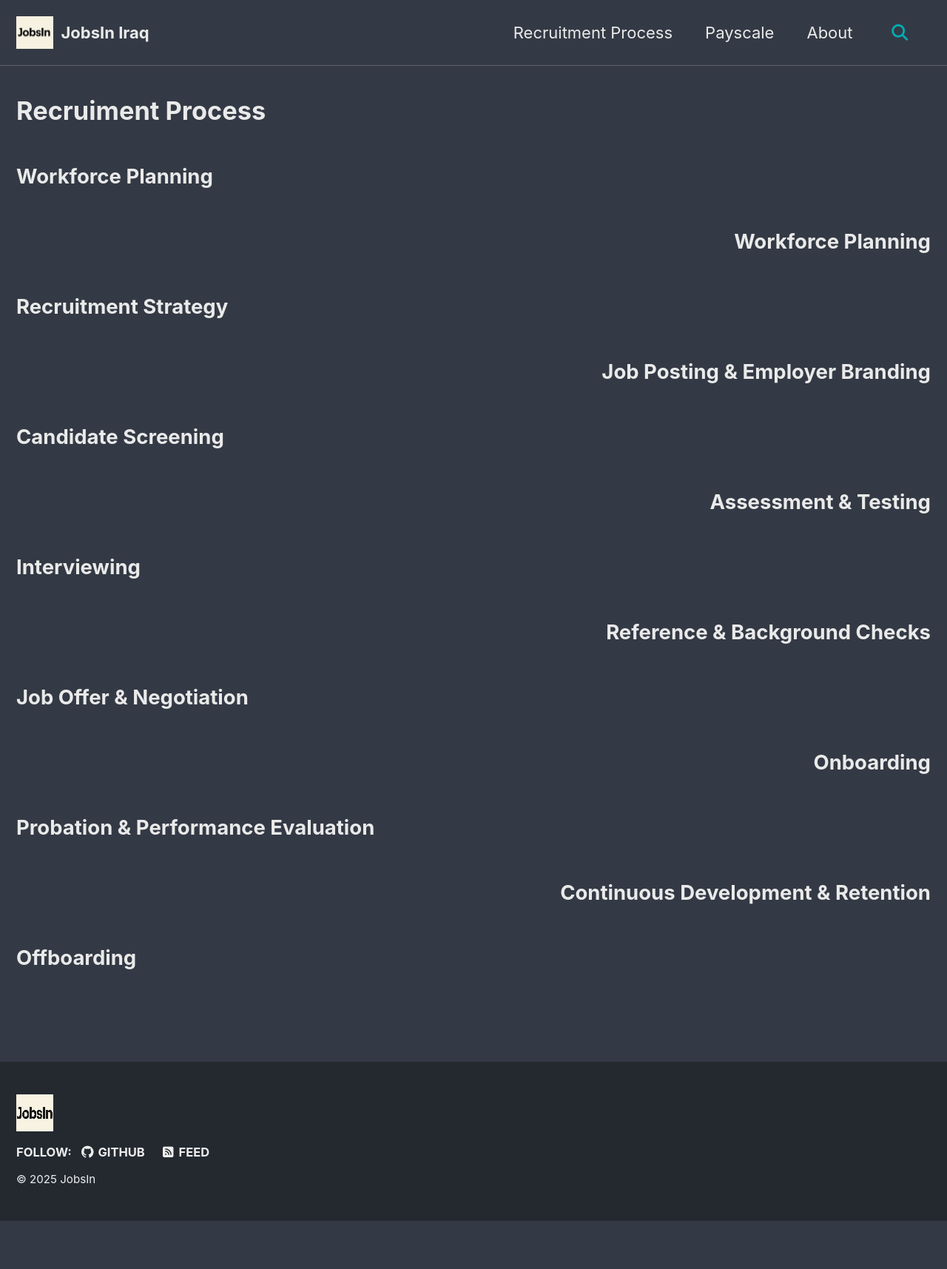
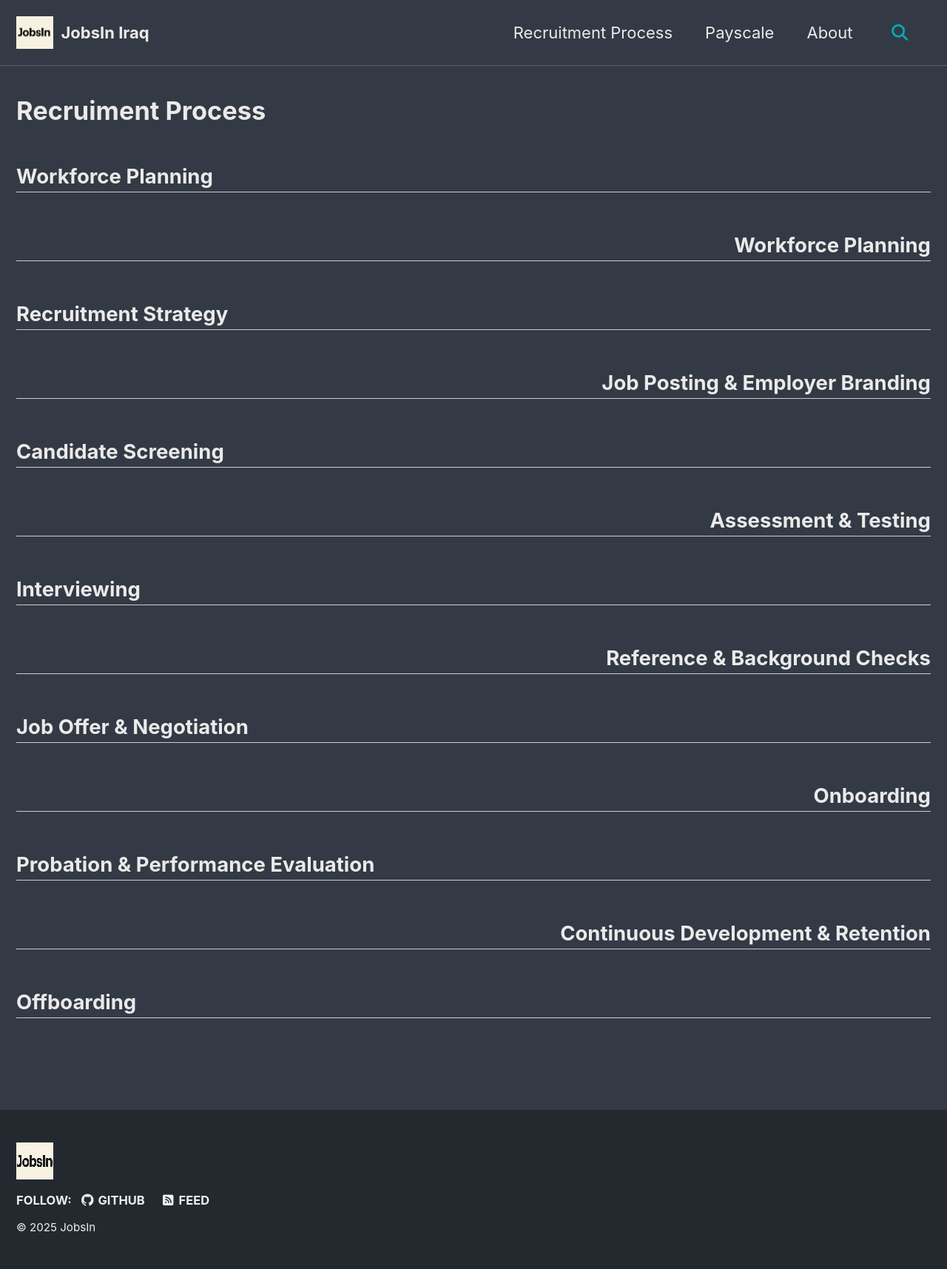
Before and after one commit to JobsInIraq/jobsiniraq.github.io, a Jekyll site: the page built from _pages/process.md, in a window 1280 px wide. Shown: the whole page at 74% size. Built offline with Jekyll 4.4.1, drawn with Linux system fonts in a browser that asks for light colours; cached includes are drawn as plain includes; before the commit the page ends 1650 px from its top, so only the background shows below that.

Commit message:
Update process.md

```diff
--- a/_pages/process.md
+++ b/_pages/process.md
@@ -6,53 +6,53 @@ permalink: /process/
 ---
 
 <div style="text-align: left;">
-  <h2>Workforce Planning</h2>
+  <h2 style="border-bottom: 1px solid #ccc; padding-bottom: 4px;">Workforce Planning</h2>
 </div>
 
 <div style="text-align: right;">
-  <h2>Workforce Planning</h2>
+  <h2 style="border-bottom: 1px solid #ccc; padding-bottom: 4px;">Workforce Planning</h2>
 </div>
 
 <div style="text-align: left;">
-  <h2>Recruitment Strategy</h2>
+  <h2 style="border-bottom: 1px solid #ccc; padding-bottom: 4px;">Recruitment Strategy</h2>
 </div>
 
 <div style="text-align: right;">
-  <h2>Job Posting &amp; Employer Branding</h2>
+  <h2 style="border-bottom: 1px solid #ccc; padding-bottom: 4px;">Job Posting &amp; Employer Branding</h2>
 </div>
 
 <div style="text-align: left;">
-  <h2>Candidate Screening</h2>
+  <h2 style="border-bottom: 1px solid #ccc; padding-bottom: 4px;">Candidate Screening</h2>
 </div>
 
 <div style="text-align: right;">
-  <h2>Assessment &amp; Testing</h2>
+  <h2 style="border-bottom: 1px solid #ccc; padding-bottom: 4px;">Assessment &amp; Testing</h2>
 </div>
 
 <div style="text-align: left;">
-  <h2>Interviewing</h2>
+  <h2 style="border-bottom: 1px solid #ccc; padding-bottom: 4px;">Interviewing</h2>
 </div>
 
 <div style="text-align: right;">
-  <h2>Reference &amp; Background Checks</h2>
+  <h2 style="border-bottom: 1px solid #ccc; padding-bottom: 4px;">Reference &amp; Background Checks</h2>
 </div>
 
 <div style="text-align: left;">
-  <h2>Job Offer &amp; Negotiation</h2>
+  <h2 style="border-bottom: 1px solid #ccc; padding-bottom: 4px;">Job Offer &amp; Negotiation</h2>
 </div>
 
 <div style="text-align: right;">
-  <h2>Onboarding</h2>
+  <h2 style="border-bottom: 1px solid #ccc; padding-bottom: 4px;">Onboarding</h2>
 </div>
 
 <div style="text-align: left;">
-  <h2>Probation &amp; Performance Evaluation</h2>
+  <h2 style="border-bottom: 1px solid #ccc; padding-bottom: 4px;">Probation &amp; Performance Evaluation</h2>
 </div>
 
 <div style="text-align: right;">
-  <h2>Continuous Development &amp; Retention</h2>
+  <h2 style="border-bottom: 1px solid #ccc; padding-bottom: 4px;">Continuous Development &amp; Retention</h2>
 </div>
 
 <div style="text-align: left;">
-  <h2>Offboarding</h2>
+  <h2 style="border-bottom: 1px solid #ccc; padding-bottom: 4px;">Offboarding</h2>
 </div>
```
